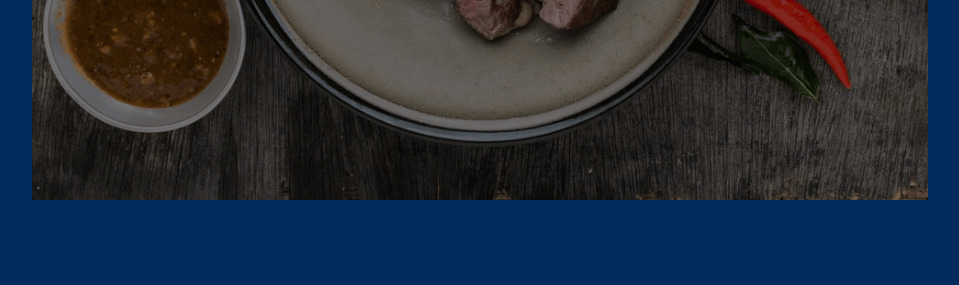
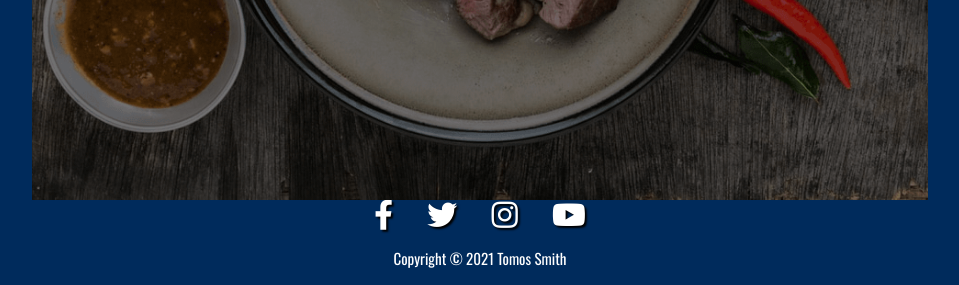
Before and after one commit to tomossmith/MS3-Foodie, a Flask app: page / in a window 1280 px wide. Shown: the part 798-1083 px from the top of the page, without its empty margins (160-1119 px from the left). Before the commit the page ends 998 px from the top, so only its background shows below. Run offline with Flask 2, Linux system fonts and the light colour scheme; data that the repository does not hold is empty; some libraries are stand-ins or nearby versions.

Commit message:
added footer to base.html

```diff
--- a/static/css/style.css
+++ b/static/css/style.css
@@ -269,3 +269,9 @@ nav li a {
 #recipe_key {
     margin-top: 1em;
 }
+
+/* Footer */
+
+.footer-social a {
+    padding: 1em
+}
--- a/templates/base.html
+++ b/templates/base.html
@@ -115,6 +115,22 @@
         {% endblock %}
     </main>
 
+    <footer>
+        <div class="row">
+            <div class="footer-social center-align">
+                    <a class="text-shadow white-text" href="https://www.facebook.com/" target="_blank" rel="noopener"><i class="fab fa-facebook-f fa-2x"></i></a>
+                    <a class="text-shadow white-text" href="https://www.twitter.com/" target="_blank" rel="noopener"><i class="fab fa-twitter fa-2x"></i></a>
+                    <a class="text-shadow white-text" href="https://www.instagram.com/" target="_blank" rel="noopener"><i class="fab fa-instagram fa-2x"></i></a>
+                    <a class="text-shadow white-text" href="https://www.youtube.com/" target="_blank" rel="noopener"><i class="fab fa-youtube fa-2x"></i></a>
+            </div>
+        </div>
+        <div class="row">
+            <div class="col-12 center-align">
+                <p class="white-text" >Copyright &copy; <script>document.write(new Date().getFullYear())</script> Tomos Smith</p>
+            </div>
+        </div>
+    </footer>
+
     <script type="module">
         import noUiSlider from 'nouislider/dist/nouislider.mjs';
         </script>
```
